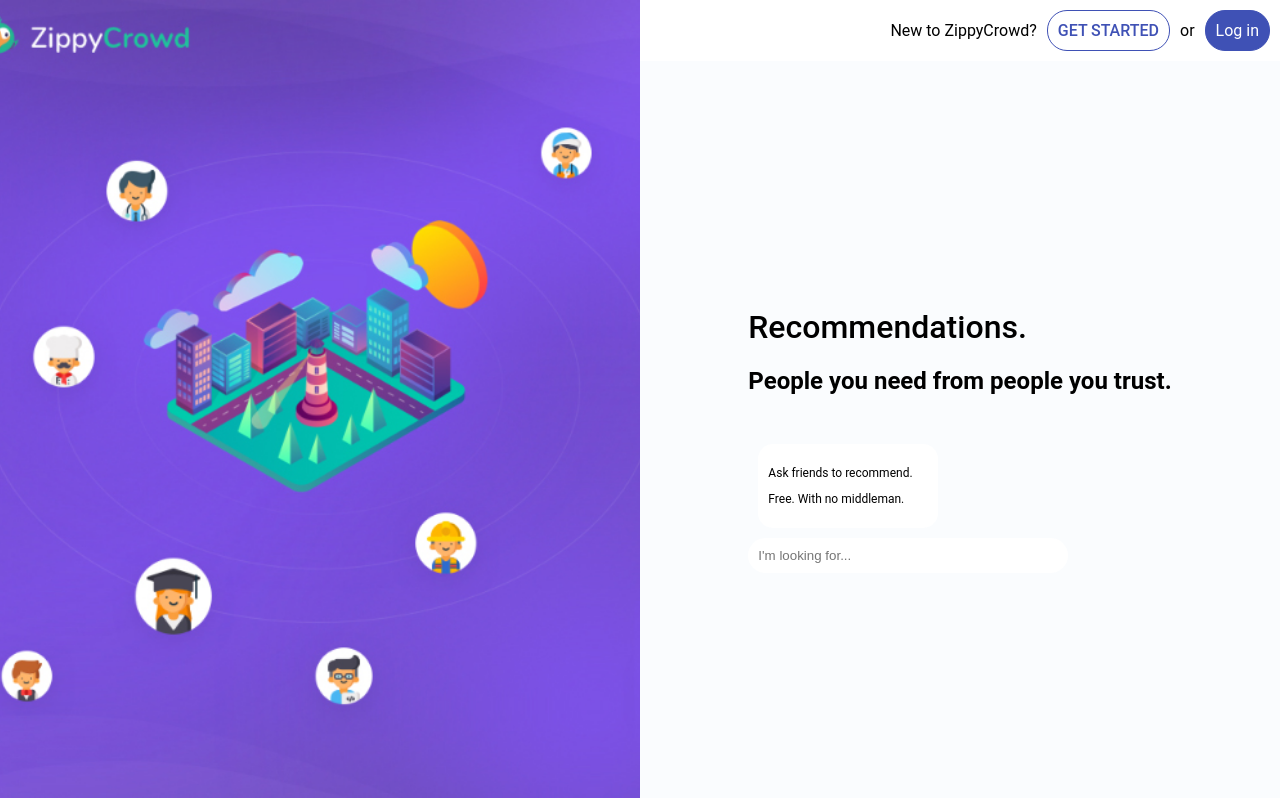
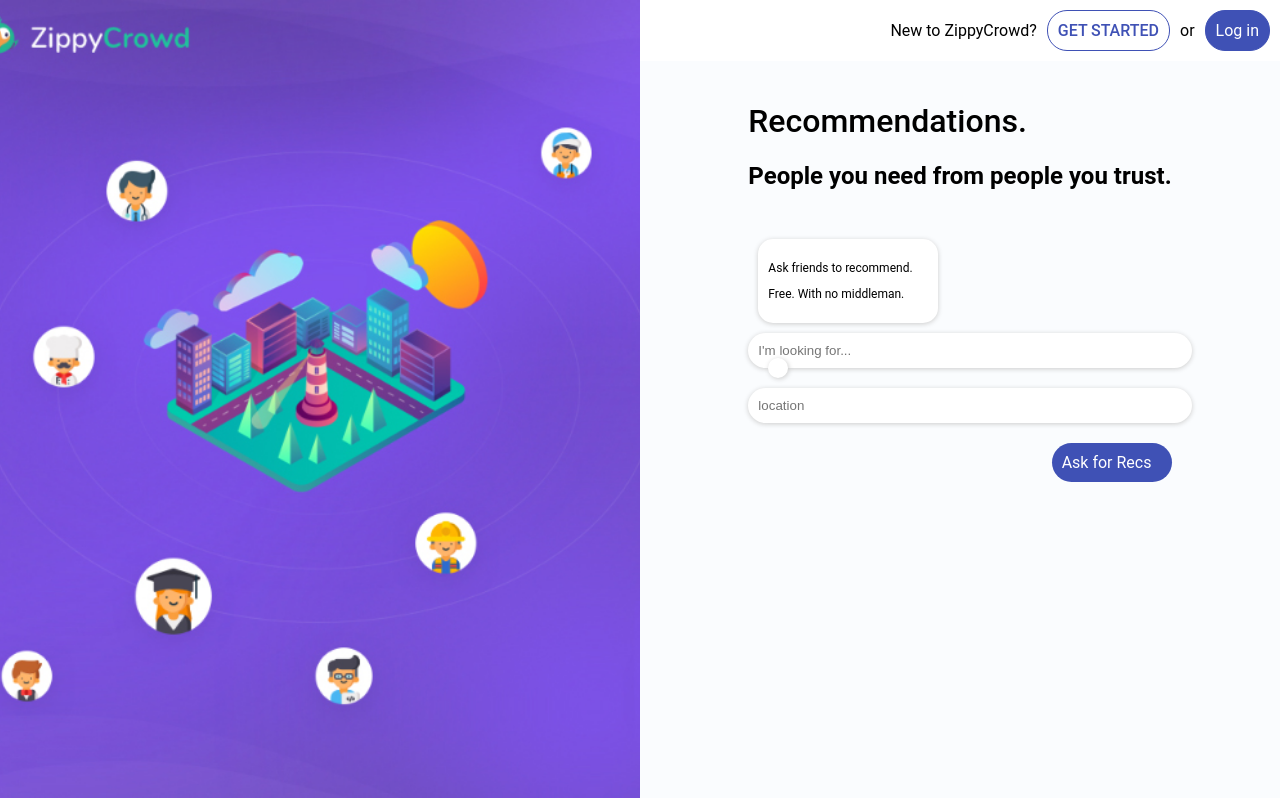
Before and after one commit to jamiesocorro/zippy-angular6, an Angular app: page / in a window 1280 px wide. Built offline with nearby package versions, Linux system fonts and the light colour scheme.

Commit message:
modified css

```diff
--- a/src/app/app.component.css
+++ b/src/app/app.component.css
@@ -47,7 +47,6 @@
 .details-container {
     margin: 20px;
     display: flex;
-    align-items: center;
     height: calc(100% - 100px);
 }
 
@@ -68,11 +67,53 @@
     border-radius: 15px;
 }
 
+.search-container {
+    position: relative;
+}
+
+.location,
 .search {
     border-radius: 20px;
-    width: 300px;
+    width: 100%;
     padding: 10px;
     border: none;
+}
+
+.location {
+    margin-top: 20px;
+}
+
+.recommendations {
+    background-color: white;
+    padding: 10px;
+    border-radius: 20px;
+    position: absolute;
+    top: 25px;
+    left: 20px;
+    box-shadow: 1px 1px 5px 0px #ccc;
+}
+
+.search,
+.location,
+.bird-message {
+    box-shadow: 0px 1px 5px 0px #ccc;
+}
+
+.ask-container {
+    background-color: #3F51B5;
+    border-radius: 20px;
+    width: 100px;
+    padding: 10px;
+    border: none;
+    margin-left: auto;
+    display: flex;
+    margin-top: 20px;
+    color: white;
+    cursor: pointer;
+}
+
+.recommendations[hidden] {
+    display: none;
 }
 
 @media (min-width: 411px) {
--- a/src/app/app.component.html
+++ b/src/app/app.component.html
@@ -23,10 +23,23 @@
             </div>
           </div>
         </div>
-        <div>
-          <input class="search" type="text" placeholder="I'm looking for..." />
+        <div class="search-container">
+          <input class="search" type="text" placeholder="I'm looking for..." (keydown)="search($event)" />
+          <div class="recommendations">
+            <div *ngFor="let recommendation of recommendations" hidden>
+              <p>{{ recommendation }}</p>
+            </div>
+          </div>
         </div>
+        <div class="location-container">
+          <input class="location" type="text" placeholder="location" (keydown)="search($event)" />
+        </div>
+        <div class="ask-container">
+        <img />
+        <div>Ask for Recs</div>
       </div>
+      </div>
+
 
     </div>
   </div>
--- a/src/app/app.component.ts
+++ b/src/app/app.component.ts
@@ -5,6 +5,16 @@
   templateUrl: './app.component.html',
   styleUrls: ['./app.component.css']
 })
-export class AppComponent {
+export class AppComponent  {
   title = 'zippy-angular6';
+
+  recommendations = [];
+
+  constructor() {
+    this.recommendations = ['Hairdresser','Plumber','UX Designer','Frontend Developer','Digital Marketer'];
+  }
+
+  search($event) {
+    let q = $event.target.value;
+  }
 }
```
